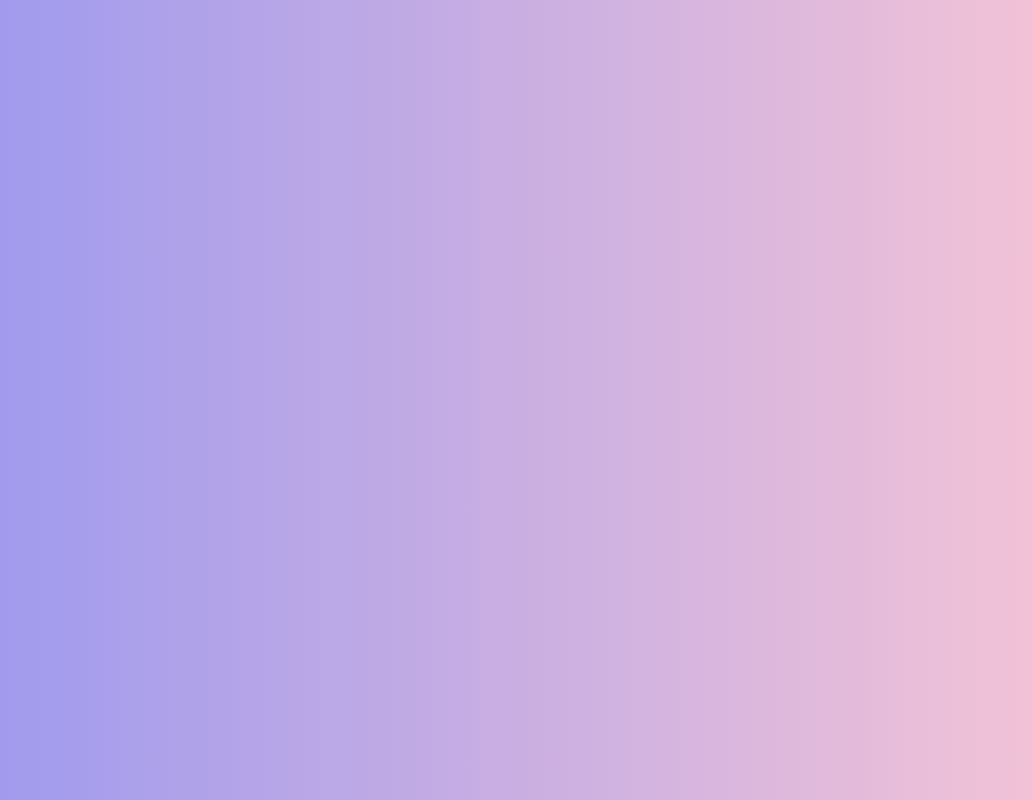
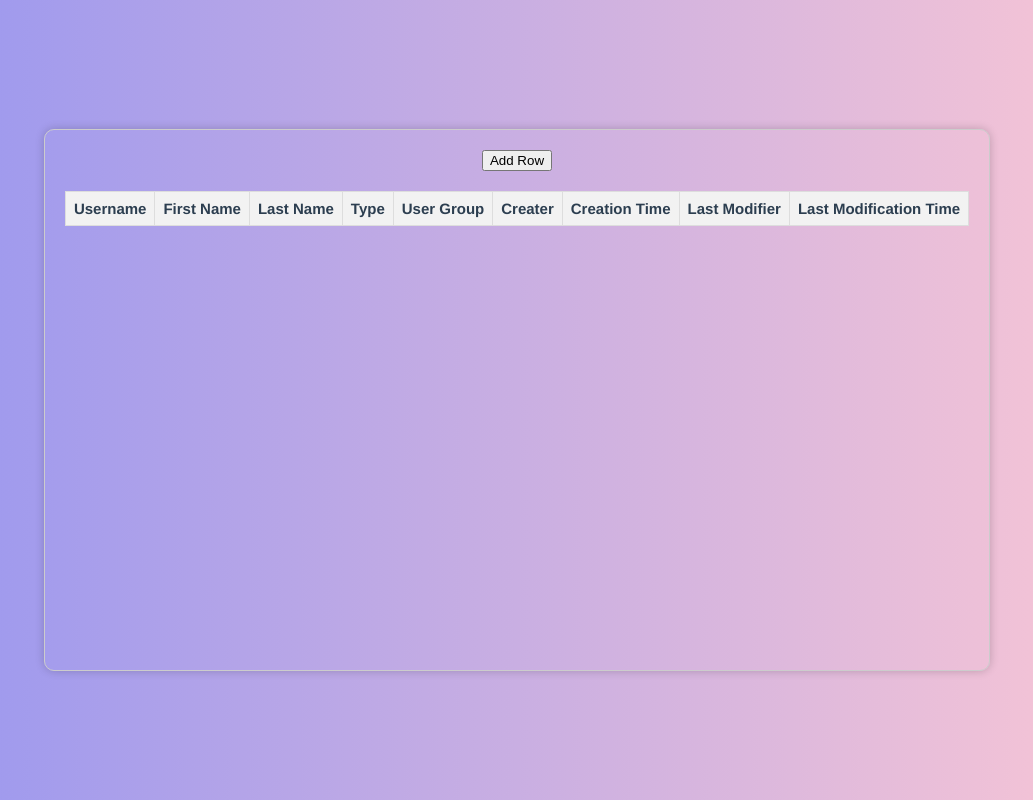
Before and after one commit to mahsaabdolahnezhad/file-management, a Vue app: page /#/RouteIndex1 in a window 1280 px wide. Shown: the whole page, without its empty margins (123-1156 px from the left). Built offline with nearby package versions, Linux system fonts and the light colour scheme.

Commit message:
creaed user table

```diff
--- a/src/components/DashBoard.vue
+++ b/src/components/DashBoard.vue
@@ -3,14 +3,13 @@
  <div class="container">
     <header class="header">
       <div class="header-content">
-        <button class="menu-button" @click="toggleNavigation">☰</button>
+        <button class="menu-button" @click="toggleNavigation"><i class="fas fa-bars"></i></button>
         <div class="username">{{ username }}</div>
       </div>
       <nav :class="{ 'open': isNavigationOpen }">
-        <button class="exit-button" @click="closeNavigation">✖</button>
         <ul>
-          <li>مدیریت کاربران</li>
-          <li>مدیریت گروه های کاربری </li>
+          <li @click="navigateToRoute('RouteIndex1')">User Management</li>
+          <li @click="navigateToRoute('RouteIndex2')">Manage User groups</li>
           <li>فضای ذخیره سازی</li>
           <li>مدیریت فایل ها</li>
         </ul>
@@ -32,7 +31,7 @@ export default {
   name: 'DashBoard',
     data() {
     return {
-      isNavigationOpen: false,
+      isNavigationOpen: true,
      username: ' ',
     };
   },
@@ -41,6 +40,9 @@ export default {
     this.username = this.$route.query.username || 'Guest';
   },
   methods: {
+   navigateToRoute(routeName) {
+    this.$router.push({ name: routeName });
+  },
     toggleNavigation() {
       this.isNavigationOpen = !this.isNavigationOpen;
     },
@@ -63,7 +65,25 @@ container{
 }
 
 .header {
-  background-color: #c3bef0;
+  display: flex;
+  justify-content: space-between;
+  align-items: center;
+  padding: 10px;
+
+  color: #fff;
+}
+
+.menu-button {
+  background: none;
+  border: none;
+  font-size: 20px;
+  cursor: pointer;
+  padding: 10px;
+}
+
+.username {
+  margin-right: 10px;
+  color:black;
 }
 
 .header-content {
@@ -71,33 +91,25 @@ container{
   align-items: center;
 }
 
-.menu-button,
-.exit-button {
-  background: none;
-  border: none;
-  font-size: 20px;
-  cursor: pointer;
-  padding:20px;
-}
-
-.username {
-  margin-left: 10px;
-}
 
 nav {
   display: none;
-  position: absolute;
-  top: 50px;
-  right: 10px;
-  background-color: #cca8e9;
-  border: 1px solid #ccc;
-  border-radius:5px;
+  position: fixed;
+  top: 60px;
+  left: 0;
+  width: 200px;
+   height: calc(100vh - 60px);
+  background-color: black;
+  border-right: 1px solid #ccc;
+  border-radius: 12px;
   padding: 60px;
+  z-index: 1000; /* Ensure it's above other content */
 }
 
 nav.open {
   display: block;
 }
+
 
 ul {
   list-style: none;
@@ -110,6 +122,10 @@ li {
   padding:10px;
   cursor: pointer;
 }
+li:hover{
+cursor: pointer;
+background:#eea1eb;
+}
 
 .content {
  flex-grow: 1;
@@ -120,8 +136,9 @@ li {
 position: fixed;
   bottom: 0;
   width: 100%;
+  left: 0;
+   z-index: 1000;
   padding: 20px;
-  background-color: #c3bef0;
   color: white;
 }
 
--- /dev/null
+++ b/src/components/RouteIndex1.vue
@@ -0,0 +1,137 @@
+<template>
+<div class="page-container">
+<div class="frame">
+  <div class="table-container">
+    <form @submit.prevent="addRow">
+      <!-- Your input fields here -->
+      <button type="submit">Add Row</button>
+    </form>
+    <div class="scrollable-table">
+    <table class="styled-table">
+      <thead>
+        <tr>
+          <th>Username</th>
+          <th>First Name</th>
+          <th>Last Name</th>
+          <th>Type</th>
+          <th>User Group</th>
+          <th>Creater</th>
+          <th>Creation Time</th>
+          <th>Last Modifier</th>
+          <th>Last Modification Time</th>
+        </tr>
+      </thead>
+      <tbody>
+        <tr v-for="(row, index) in tableData" :key="index">
+          <td>{{ row.username }}</td>
+          <td>{{ row.firstname }}</td>
+          <td>{{ row.lastname }}</td>
+          <td>{{ row.type }}</td>
+          <td>{{ row.usergroup }}</td>
+          <td>{{ row.creater }}</td>
+          <td>{{ row.creationTime }}</td>
+          <td>{{ row.lastModifier }}</td>
+          <td>{{ row.lastModificationTime }}</td>
+        </tr>
+      </tbody>
+    </table>
+    </div>
+    </div>
+    </div>
+  </div>
+</template>
+
+<script>
+export default {
+  data() {
+    return {
+      rowData: {
+        username: '',
+        firstname: '',
+        lastname: '',
+        type: '',
+        usergroup: ''
+      },
+      tableData: [], // Store the added rows here
+      isEditing: false
+    };
+  },
+  methods: {
+    addRow() {
+      const newRow = {
+        username: this.rowData.username,
+        firstname: this.rowData.firstname,
+        lastname: this.rowData.lastname,
+        type: this.rowData.type,
+        usergroup: this.rowData.usergroup,
+        creater: this.rowData.username,
+        creationTime: new Date(),
+        lastModifier: this.rowData.username,
+        lastModificationTime: new Date()
+      };
+
+      this.tableData.push(newRow); // Add the new row to the tableData array
+
+      this.rowData = {
+        username: '',
+        firstname: '',
+        lastname: '',
+        type: '',
+        usergroup: ''
+      };
+    }
+  }
+};
+</script>
+<style>
+.page-container {
+  display: flex;
+  justify-content: center;
+  align-items: center;
+  height: 100vh;
+  font-size:15px;
+}
+
+.frame {
+  border: 1px solid #ccc;
+  padding: 20px;
+  border-radius: 10px;
+  box-shadow: 0px 0px 10px rgba(0, 0, 0, 0.2);
+}
+.table-container {
+  width: 100%;
+  height: 500px;
+  overflow: auto;
+}
+
+.scrollable-table {
+  width: max-content;
+  max-width: 100%;
+  overflow-x: auto;
+  overflow-y: aut0;
+}
+.styled-table {
+  width: 100%;
+  border-collapse: collapse;
+  border: 1px solid #dddddd;
+  margin-top: 20px;
+}
+
+.styled-table th, .styled-table td {
+  border: 1px solid #dddddd;
+  padding: 8px;
+  text-align: left;
+}
+
+.styled-table th {
+  background-color: #f2f2f2;
+}
+
+.styled-table tr:nth-child(even) {
+  background-color: #f2f2f2;
+}
+
+.styled-table tr:hover {
+  background-color: #e0e0e0;
+}
+</style>
--- /dev/null
+++ b/src/components/RouteIndex2.vue
@@ -0,0 +1,16 @@
+<template>
+  <div>
+    <!-- Your Route2 content here -->
+  </div>
+</template>
+
+<script>
+export default {
+  name: 'RouteIndex2', // Use a multi-word component name
+  // Other component properties
+};
+</script>
+
+<style scoped>
+/* Your component styles */
+</style>
--- a/src/router.js
+++ b/src/router.js
@@ -5,10 +5,14 @@ import VueRouter from "vue-router";
 Vue.use(VueRouter);
 import LoginForm from "./components/LoginForm.vue";
 import EmptyPage from "./components/DashBoard.vue";
+import RouteIndex1 from "./components/RouteIndex1.vue";
+import RouteIndex2 from "./components/RouteIndex2.vue";
 
 const routes = [
   { path: "/", component: LoginForm },
   { path: "/dash", component: EmptyPage },
+  { path: "/RouteIndex1", name: "RouteIndex1", component: RouteIndex1 },
+  { path: "/RouteIndex2", name: "RouteIndex2", component: RouteIndex2 },
   // You can add more routes here
 ];
 
```
